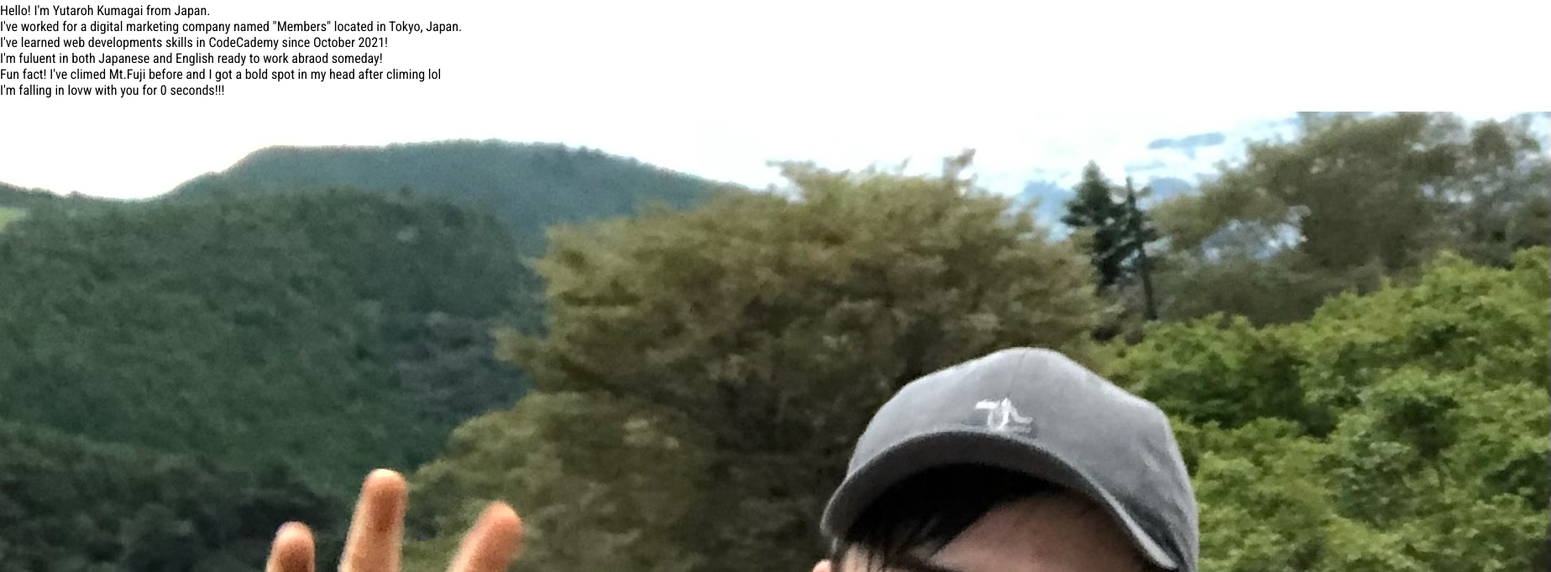
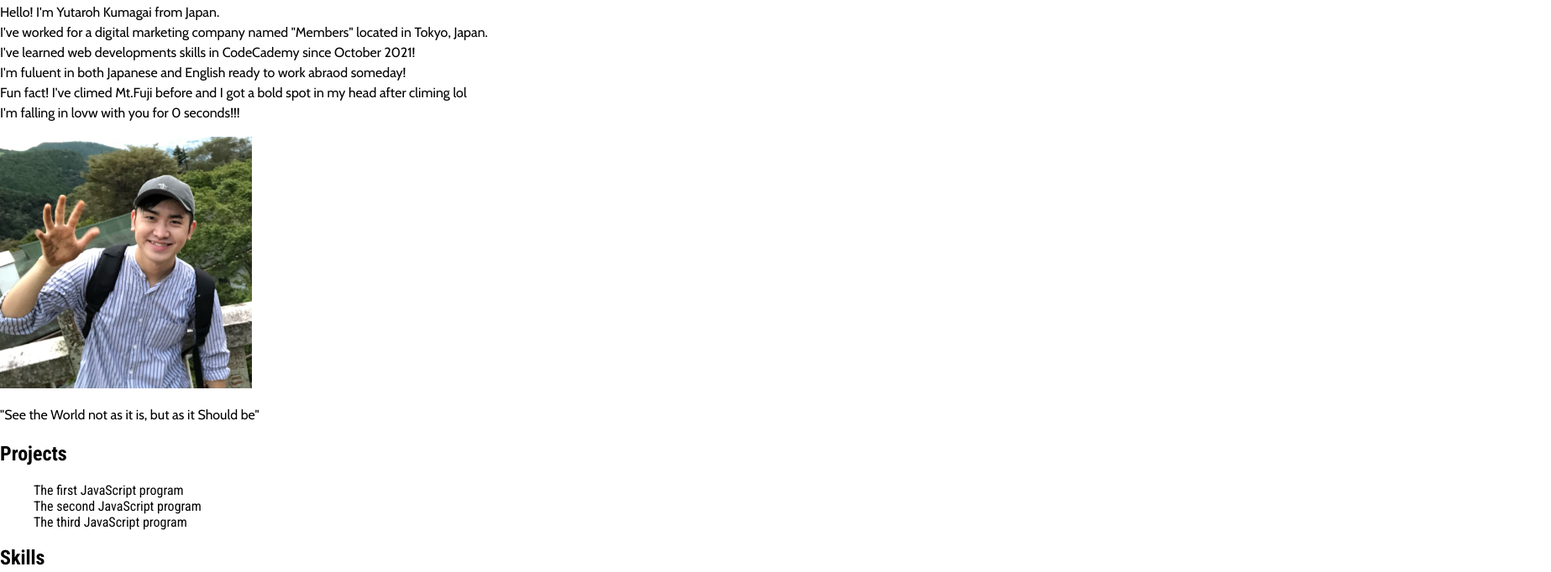
Before and after one commit to yutarohK/portfolio, a plain HTML site: page index.html in a window 1280 px wide. Shown: the part 146-828 px from the top of the page at 84% size, 1847 px wide, since content can reach past the window. Drawn offline with nearby package versions, Linux system fonts and the light colour scheme.

Commit message:
Styled more

```diff
--- a/index.html
+++ b/index.html
@@ -39,13 +39,16 @@
         I'm falling in lovw with you for <span id="time-containar">0</span> seconds!!!
         </p>
 
-        <img src="sources/yutaroh.png">
+        <div class="profile-img">
+            <img src="sources/yutaroh.png">
+        </div>
+
 
         <p>"See the World not as it is, but as it Should be"</p>
 
         <h2 id="projects">Projects</h2>
 
-        <ul>
+        <ul class="projects">
             <li>The first JavaScript program</li>
             <li>The second JavaScript program</li>
             <li>The third JavaScript program</li>
--- a/sources/css/style.css
+++ b/sources/css/style.css
@@ -1,6 +1,11 @@
 body {
     margin: 0 auto;
     font-family: 'Roboto Condensed', Sans-Serif;
+    font-size: 16px;
+}
+
+p {
+    font-family: 'Cabin', Sans-Serif;
 }
 
 header {
@@ -24,6 +29,23 @@ header ul li a {
     font-size: larger;
 }
 
+.profile-img {
+    width: 300px;
+}
+
+img{
+    width: 100%;
+}
+
+main p {
+    line-height: 1.5;
+}
+
+.projects li {
+    list-style: none;
+}
+
+
 .skills {
     display: flex;
 }
@@ -34,16 +56,10 @@ header ul li a {
 
 }
 
+footer {
+    margin-top: 50px;
+}
+
 footer p {
     text-align: center;
 }
-
-h2 {
-    margin-left: 5rem;
-}
-
-
-
-
-/* Font-Family: 'Cabin', Sans-Serif;
-Font-Size: 16px; */
```
